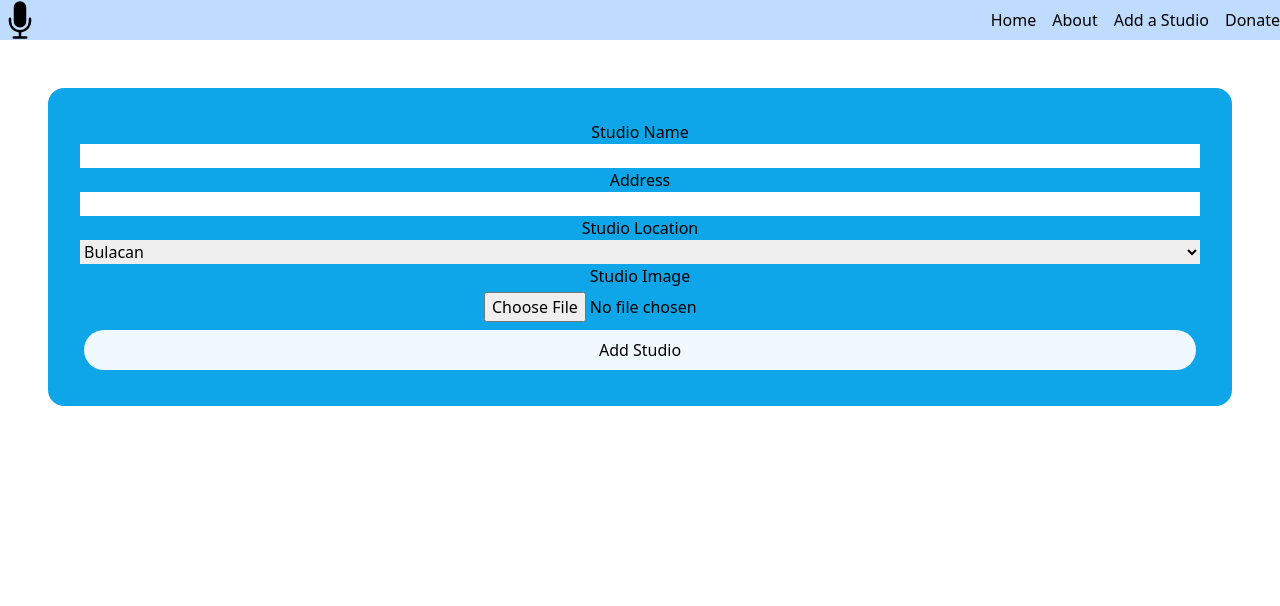
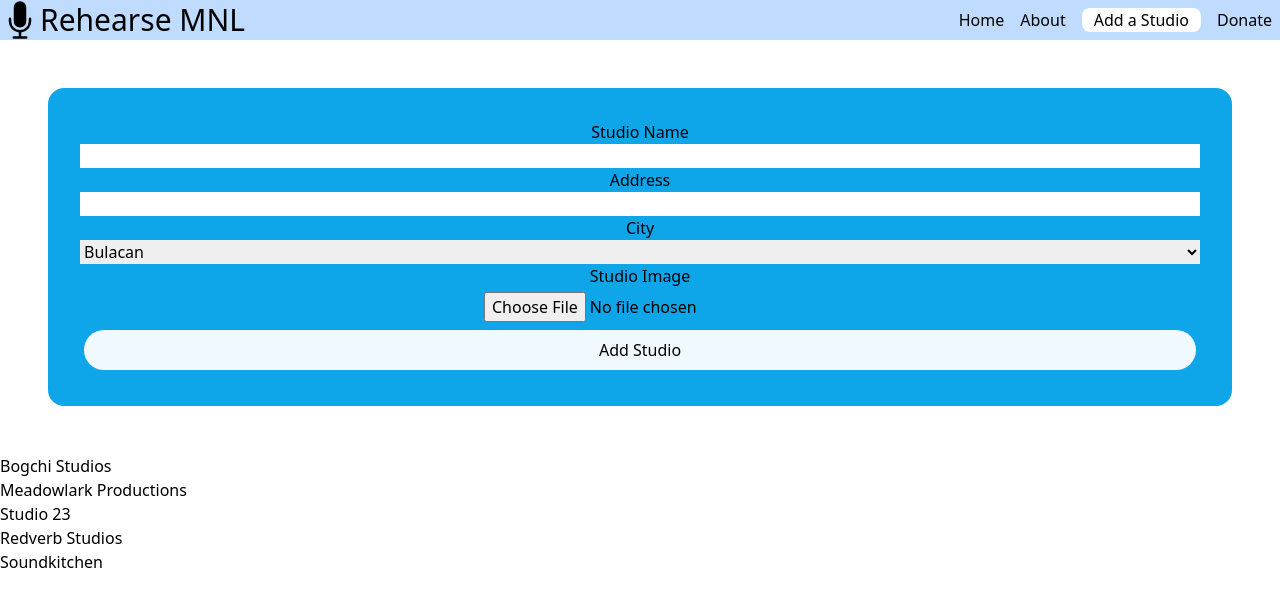
Before and after one commit to itsthejdp/rehearsetwo, a React (Vite) app: page / in a window 1280 px wide. Shown: the top 606 px of the page. Built offline with nearby package versions, Linux system fonts and the light colour scheme.

Commit message:
fix studio list section

```diff
--- a/src/App.jsx
+++ b/src/App.jsx
@@ -2,7 +2,7 @@ import React from 'react';
 import About from './components/About'
 import Nav from './components/Nav'
 import Form from './components/Form';
-
+import StudioList from './components/Studios/StudioList'
 
 
 export default function App() {
@@ -11,6 +11,7 @@ export default function App() {
       <Nav/>
       <About/>
       <Form/>
+      <StudioList/>
     </div>
   )
 }
--- a/src/components/Form.jsx
+++ b/src/components/Form.jsx
@@ -3,9 +3,11 @@ import React from 'react'
 const manilaCities = ["Bulacan", "Caloocan", "Navotas", "Pasig", "Parañaque", "Quezon City", "San Juan", "Taguig"]
 
 
-function handleClick () {
+const handleClick = (e => {
+  e.preventDefault();
   alert('You Clicked Me!')
 }
+)
 
 
 export default function Form() {
@@ -17,7 +19,7 @@ export default function Form() {
         <input type="text" name="Hey" id="" />
         <label htmlFor="">Address </label>
         <input type="text" name="Hey" id="" />
-        <label htmlFor=""> Studio Location </label>
+        <label htmlFor=""> City </label>
         <select>
           {cityOption}
         </select>
--- a/src/components/Nav.jsx
+++ b/src/components/Nav.jsx
@@ -3,17 +3,18 @@ import React from 'react'
 export default function Nav() {
   return (
     <nav className="bg-blue-200 flex justify-between items-center">
-      <div className='flex'>
+      <div className='flex items-center'>
         <svg xmlns="http://www.w3.org/2000/svg" viewBox="0 0 24 24" fill="currentColor" className="w-10 h-10">
           <path d="M8.25 4.5a3.75 3.75 0 117.5 0v8.25a3.75 3.75 0 11-7.5 0V4.5z" />
           <path d="M6 10.5a.75.75 0 01.75.75v1.5a5.25 5.25 0 1010.5 0v-1.5a.75.75 0 011.5 0v1.5a6.751 6.751 0 01-6 6.709v2.291h3a.75.75 0 010 1.5h-7.5a.75.75 0 010-1.5h3v-2.291a6.751 6.751 0 01-6-6.709v-1.5A.75.75 0 016 10.5z" />
         </svg>
+        <h1 className="text-3xl">Rehearse MNL</h1>
       </div>
       <ul className='flex space-x-4'>
           <li>Home</li>
           <li>About</li>
-          <button>Add a Studio</button>
-          <li>Donate</li>
+          <button className="bg-white rounded-lg px-3">Add a Studio</button>
+          <li className="pr-2">Donate</li>
       </ul>
     </nav>
   )
```
